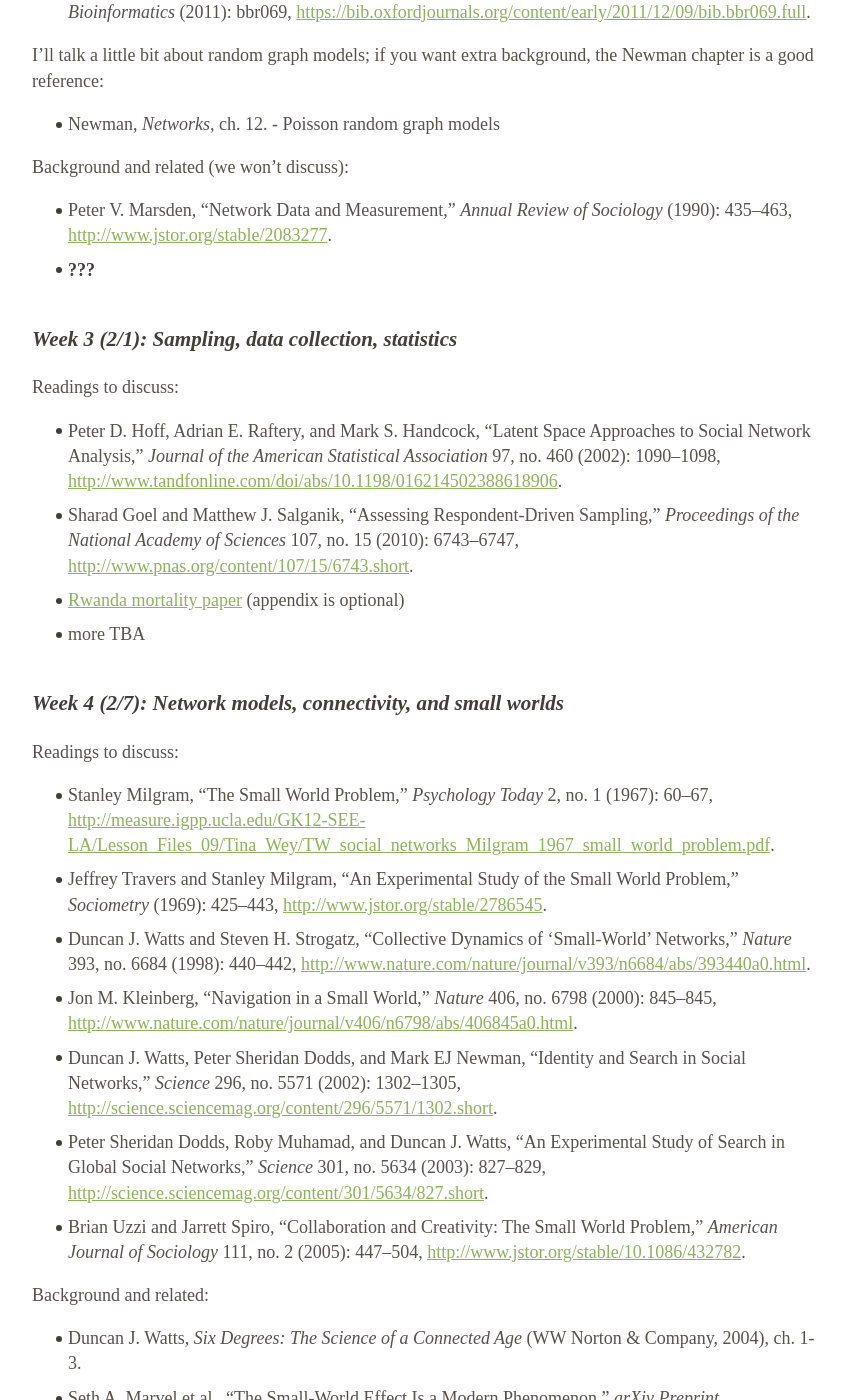
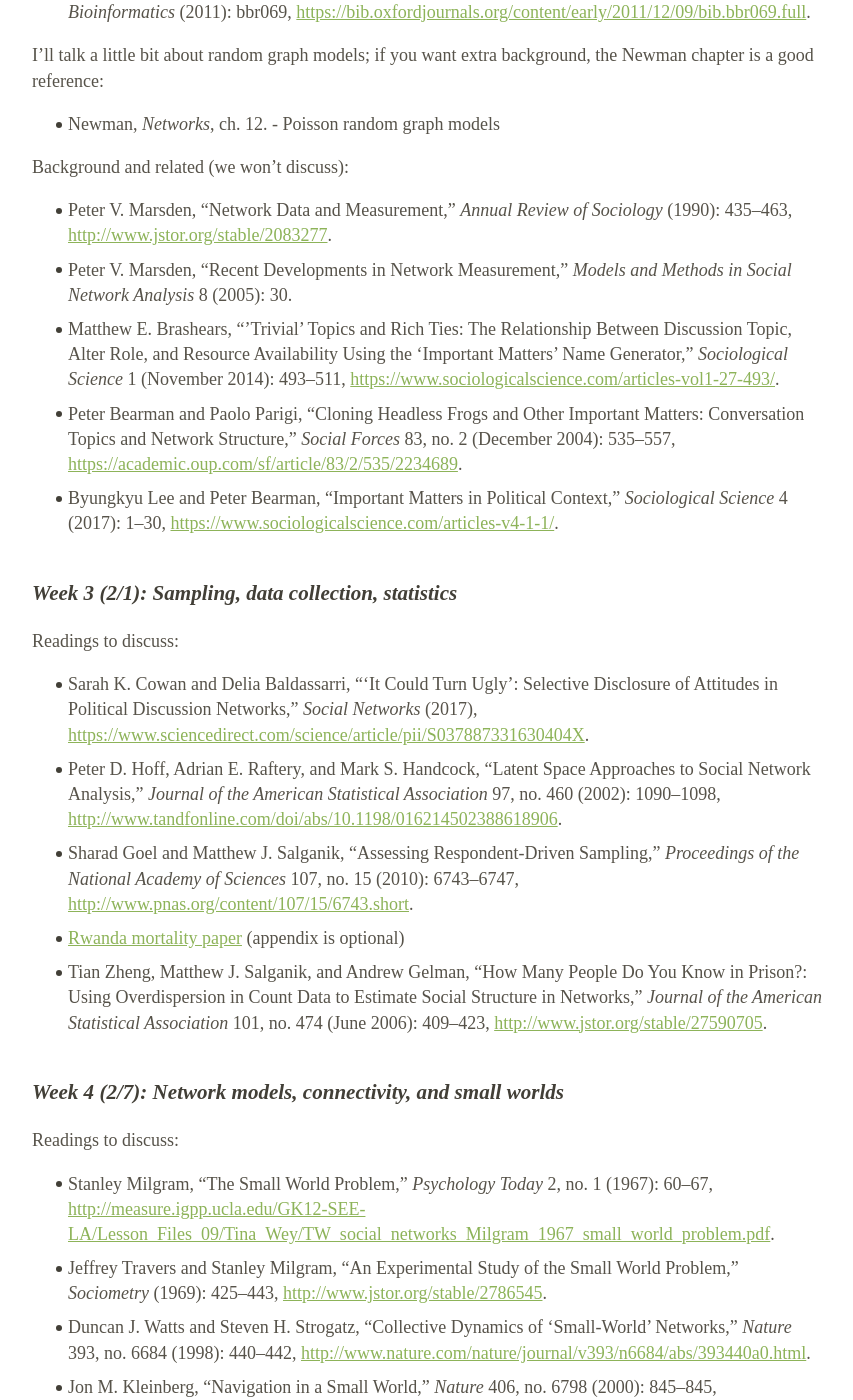
Before and after one commit to dfeehan/dfeehan.github.io, a Jekyll site: the page teaching/2018sp_demog260.html, which Jekyll copies as it is, in a window 1280 px wide and 1400 px high, scrolled down 3385 px. Shown: the whole window, without its empty margins (212-1065 px from the left). Built offline with Jekyll 4.4.1, drawn with Linux system fonts in a browser that asks for light colours; some of the changed text lies outside the part shown.

Commit message:
updated readings for next week

```diff
--- a/teaching/2018sp_demog260.html
+++ b/teaching/2018sp_demog260.html
@@ -397,15 +397,19 @@ The purpose of this paper is to connect the topics of this class to your actual
 <p>Background and related (we won’t discuss):</p>
 <ul>
 <li><span class="citation" data-cites="marsden_network_1990">Peter V. Marsden, “Network Data and Measurement,” <em>Annual Review of Sociology</em> (1990): 435–463, <a href="http://www.jstor.org/stable/2083277" class="uri">http://www.jstor.org/stable/2083277</a>.</span></li>
-<li><span class="citation" data-cites="marsden_recent_2005"><span class="citeproc-not-found" data-reference-id="marsden_recent_2005"><strong>???</strong></span></span> <!--* [@mossong_social_2008a]--></li>
+<li><span class="citation" data-cites="marsden_recent_2005">Peter V. Marsden, “Recent Developments in Network Measurement,” <em>Models and Methods in Social Network Analysis</em> 8 (2005): 30.</span> <!--* [@mossong_social_2008a]--></li>
+<li><span class="citation" data-cites="brashears_trivial_2014">Matthew E. Brashears, “’Trivial’ Topics and Rich Ties: The Relationship Between Discussion Topic, Alter Role, and Resource Availability Using the ‘Important Matters’ Name Generator,” <em>Sociological Science</em> 1 (November 2014): 493–511, <a href="https://www.sociologicalscience.com/articles-vol1-27-493/" class="uri">https://www.sociologicalscience.com/articles-vol1-27-493/</a>.</span></li>
+<li><span class="citation" data-cites="bearman_cloning_2004">Peter Bearman and Paolo Parigi, “Cloning Headless Frogs and Other Important Matters: Conversation Topics and Network Structure,” <em>Social Forces</em> 83, no. 2 (December 2004): 535–557, <a href="https://academic.oup.com/sf/article/83/2/535/2234689" class="uri">https://academic.oup.com/sf/article/83/2/535/2234689</a>.</span></li>
+<li><span class="citation" data-cites="lee_important_2017">Byungkyu Lee and Peter Bearman, “Important Matters in Political Context,” <em>Sociological Science</em> 4 (2017): 1–30, <a href="https://www.sociologicalscience.com/articles-v4-1-1/" class="uri">https://www.sociologicalscience.com/articles-v4-1-1/</a>.</span></li>
 </ul>
 <h3 id="week-3-21-sampling-data-collection-statistics">Week 3 (2/1): Sampling, data collection, statistics</h3>
 <p>Readings to discuss:</p>
 <ul>
+<li><span class="citation" data-cites="cowan_it_2017">Sarah K. Cowan and Delia Baldassarri, “‘It Could Turn Ugly’: Selective Disclosure of Attitudes in Political Discussion Networks,” <em>Social Networks</em> (2017), <a href="https://www.sciencedirect.com/science/article/pii/S037887331630404X" class="uri">https://www.sciencedirect.com/science/article/pii/S037887331630404X</a>.</span></li>
 <li><span class="citation" data-cites="hoff_latent_2002">Peter D. Hoff, Adrian E. Raftery, and Mark S. Handcock, “Latent Space Approaches to Social Network Analysis,” <em>Journal of the American Statistical Association</em> 97, no. 460 (2002): 1090–1098, <a href="http://www.tandfonline.com/doi/abs/10.1198/016214502388618906" class="uri">http://www.tandfonline.com/doi/abs/10.1198/016214502388618906</a>.</span></li>
 <li><span class="citation" data-cites="goel_assessing_2010">Sharad Goel and Matthew J. Salganik, “Assessing Respondent-Driven Sampling,” <em>Proceedings of the National Academy of Sciences</em> 107, no. 15 (2010): 6743–6747, <a href="http://www.pnas.org/content/107/15/6743.short" class="uri">http://www.pnas.org/content/107/15/6743.short</a>.</span></li>
 <li><a href="https://arxiv.org/abs/1603.08588">Rwanda mortality paper</a> (appendix is optional)</li>
-<li>more TBA</li>
+<li><span class="citation" data-cites="zheng_how_2006">Tian Zheng, Matthew J. Salganik, and Andrew Gelman, “How Many People Do You Know in Prison?: Using Overdispersion in Count Data to Estimate Social Structure in Networks,” <em>Journal of the American Statistical Association</em> 101, no. 474 (June 2006): 409–423, <a href="http://www.jstor.org/stable/27590705" class="uri">http://www.jstor.org/stable/27590705</a>.</span></li>
 </ul>
 <h3 id="week-4-27-network-models-connectivity-and-small-worlds">Week 4 (2/7): Network models, connectivity, and small worlds</h3>
 <p>Readings to discuss:</p>
@@ -461,6 +465,7 @@ The purpose of this paper is to connect the topics of this class to your actual
 <li><span class="citation" data-cites="karrer_stochastic_2011">Brian Karrer and Mark EJ Newman, “Stochastic Blockmodels and Community Structure in Networks,” <em>Physical Review E</em> 83, no. 1 (2011): 016107, <a href="http://journals.aps.org/pre/abstract/10.1103/PhysRevE.83.016107" class="uri">http://journals.aps.org/pre/abstract/10.1103/PhysRevE.83.016107</a>.</span></li>
 <li><span class="citation" data-cites="breiger_duality_1974">Ronald L. Breiger, “The Duality of Persons and Groups,” <em>Social Forces</em> 53, no. 2 (1974): 181–190, <a href="http://sf.oxfordjournals.org/content/53/2/181.short" class="uri">http://sf.oxfordjournals.org/content/53/2/181.short</a>.</span></li>
 <li><span class="citation" data-cites="gee_social_2016">Laura Katherine Gee, Jason J. Jones, and Moira Burke, “Social Networks and Labor Markets: How Strong Ties Relate to Job Finding on Facebook’s Social Network” (2016), <a href="http://www.journals.uchicago.edu/doi/pdfplus/10.1086/686225" class="uri">http://www.journals.uchicago.edu/doi/pdfplus/10.1086/686225</a>.</span></li>
+<li><span class="citation" data-cites="bickel_nonparametric_2009">Peter J. Bickel and Aiyou Chen, “A Nonparametric View of Network Models and Newman and Other Modularities,” <em>Proceedings of the National Academy of Sciences</em> 106, no. 50 (2009): 21068–21073, <a href="http://www.pnas.org/content/106/50/21068.full" class="uri">http://www.pnas.org/content/106/50/21068.full</a>.</span></li>
 </ul>
 <h3 id="week-7-228-network-formation-homophily">Week 7 (2/28): Network formation, homophily</h3>
 <!--
```
